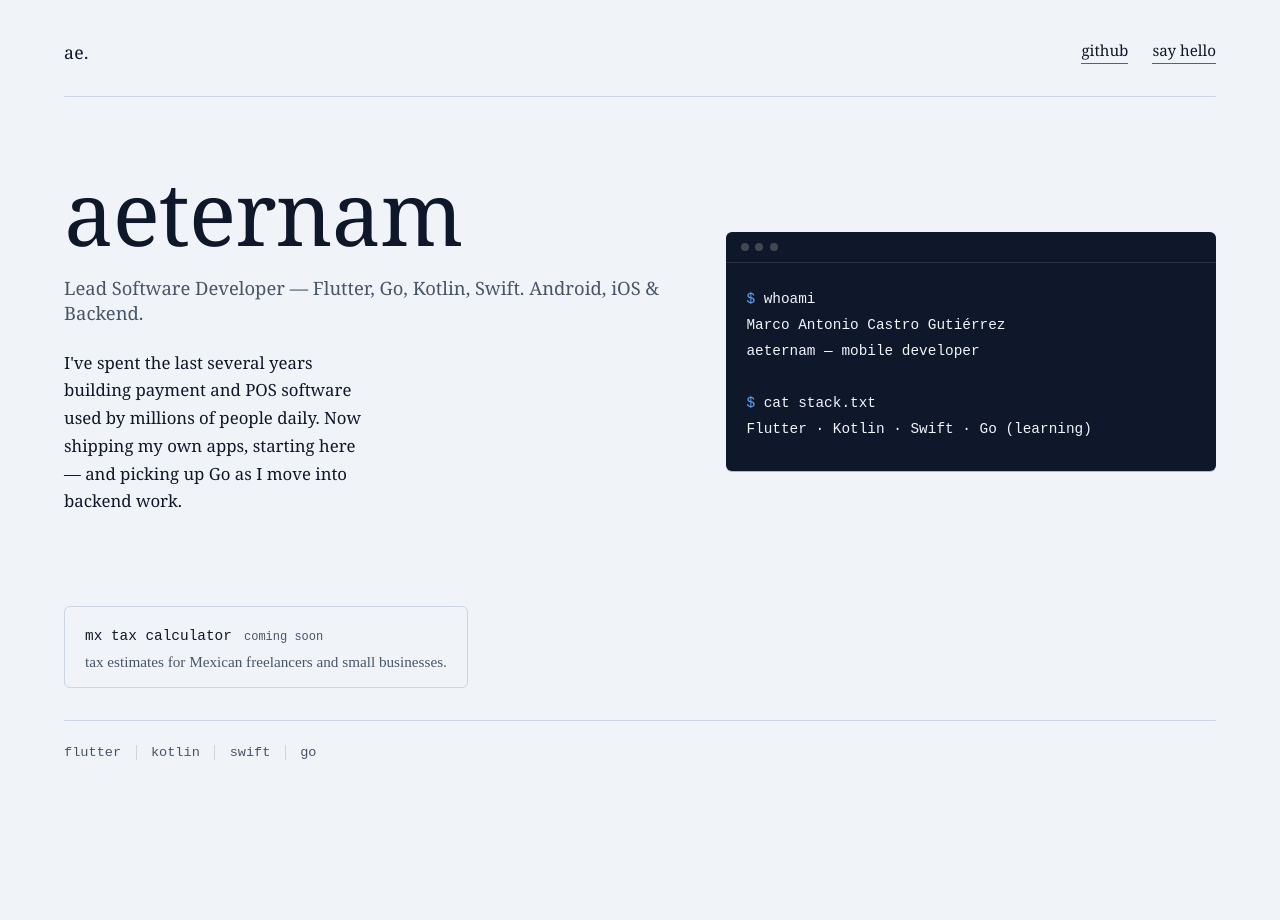
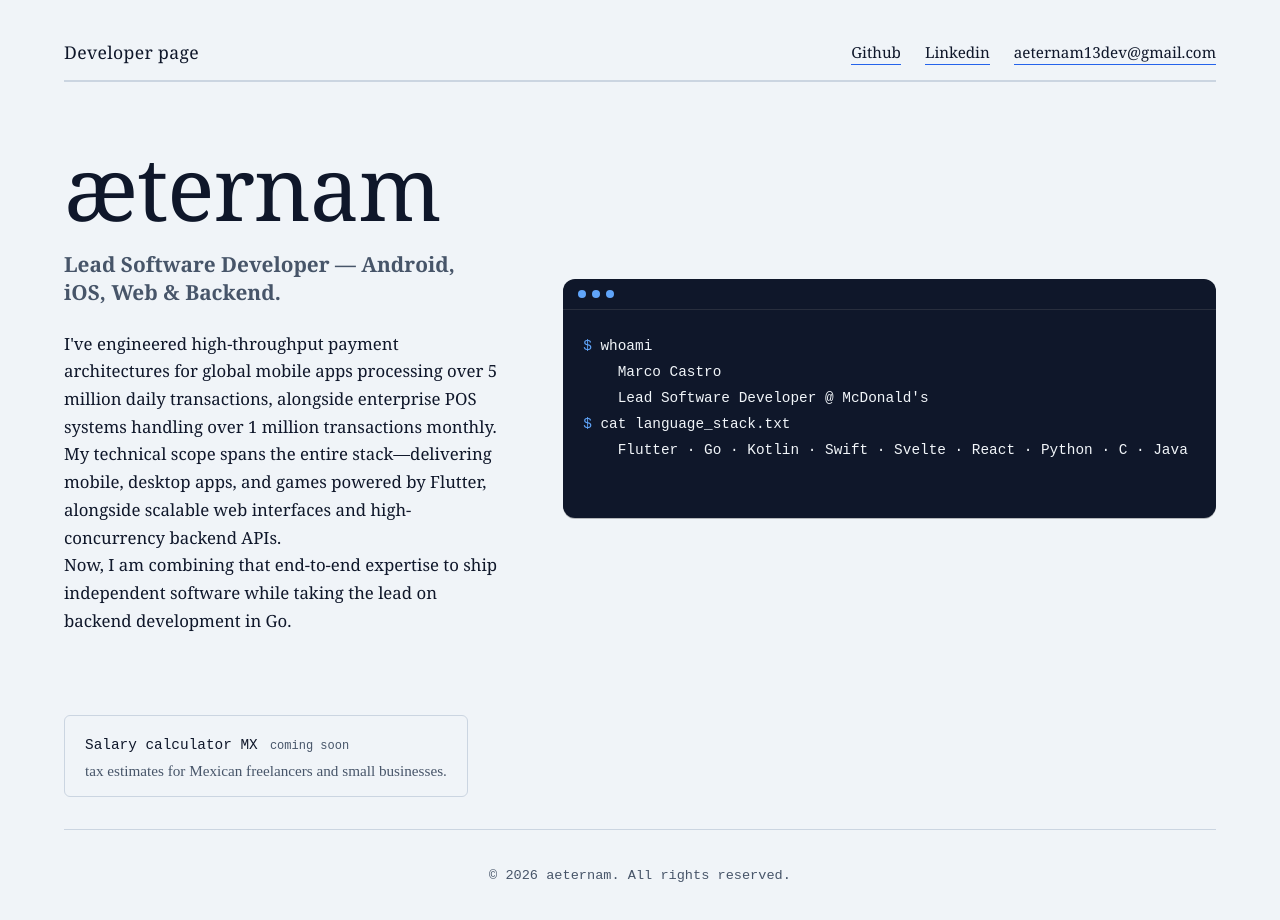
Before and after one commit to aeternam-13/aeternam-13.github.io, a SvelteKit app: page / in a window 1280 px wide. Shown: the top 920 px of the page. Before the commit the page ends 800 px from the top, so only its background shows below. Built offline with nearby package versions, Linux system fonts and the light colour scheme.

Commit message:
feat: Data and texts

```diff
--- a/src/routes/+page.svelte
+++ b/src/routes/+page.svelte
@@ -1,8 +1,19 @@
 <script lang="ts">
     const github = "https://github.com/aeternam-13";
-    const email = "macg.ae1313@gmail.com";
+    const email = "aeternam13dev@gmail.com";
+    const linkedin = "www.linkedin.com/in/aeternam";
 
-    const stack: string[] = ["flutter", "kotlin", "swift", "go"];
+    const stack: string[] = [
+        "Flutter",
+        "Go",
+        "Kotlin",
+        "Swift",
+        "Svelte",
+        "React",
+        "Python",
+        "C",
+        "Java",
+    ];
 
     type App = {
         name: string;
@@ -13,7 +24,7 @@
 
     const apps: App[] = [
         {
-            name: "mx tax calculator",
+            name: "Salary calculator MX",
             description:
                 "tax estimates for Mexican freelancers and small businesses.",
             href: "/mxtaxcalculator",
@@ -23,29 +34,38 @@
 </script>
 
 <svelte:head>
-    <title>aeternam — Lead Software Developer</title>
+    <title>æternam dev</title>
 </svelte:head>
 
 <main class="page">
     <header class="nav">
-        <span class="mark">ae.</span>
+        <span class="mark">Developer page</span>
         <div class="nav-links">
-            <a class="nav-link" href={github}>github</a>
-            <a class="nav-link" href={`mailto:${email}`}>say hello</a>
+            <span><a class="nav-link" href={github}>Github</a></span>
+            <span> <a class="nav-link" href={linkedin}>Linkedin</a></span>
+            <span>
+                <a class="nav-link" href={`mailto:${email}`}>{email}</a></span
+            >
         </div>
     </header>
 
     <section class="hero">
         <div class="hero-copy">
-            <h1>aeternam</h1>
+            <h1>æternam</h1>
             <p class="role">
-                Lead Software Developer — Flutter, Go, Kotlin, Swift. Android, iOS &amp; Backend.
+                Lead Software Developer — Android, iOS, Web &amp; Backend.
             </p>
             <p class="lede">
-                I've spent the last several years building payment and POS
-                software used by millions of people daily. Now shipping my own
-                apps, starting here — and picking up Go as I move into backend
-                work.
+                I've engineered high-throughput payment architectures for global
+                mobile apps processing over 5 million daily transactions,
+                alongside enterprise POS systems handling over 1 million
+                transactions monthly. <br>My technical scope spans the entire
+                stack—delivering mobile, desktop apps, and games powered by
+                Flutter, alongside scalable web interfaces and high-concurrency
+                backend APIs.
+                <br>Now, I am combining that end-to-end expertise to
+                ship independent software while taking the lead on backend
+                development in Go.
             </p>
         </div>
 
@@ -56,11 +76,13 @@
                 <span class="dot"></span>
             </div>
             <pre class="terminal-body"><span class="prompt">$</span> whoami
-Marco Antonio Castro Gutiérrez
-aeternam — mobile developer
-
-<span class="prompt">$</span> cat stack.txt
-Flutter · Kotlin · Swift · Go (learning)<span class="cursor">▌</span></pre>
+    Marco Castro
+    Lead Software Developer @ McDonald's
+<span class="prompt">$</span> cat language_stack.txt
+    {#each stack as tool, i}{tool +
+                        (i === stack.length - 1 ? " " : " · ")}{/each}<span
+                    class="cursor">▌</span
+                ></pre>
         </div>
     </section>
 
@@ -77,9 +99,7 @@ Flutter · Kotlin · Swift · Go (learning)<span class="cursor">▌</span></pre>
     </section>
 
     <footer class="stack">
-        {#each stack as tool, i}
-            <span class="tool" class:first={i === 0}>{tool}</span>
-        {/each}
+        <p>© 2026 aeternam. All rights reserved.</p>
     </footer>
 </main>
 
@@ -117,8 +137,8 @@ Flutter · Kotlin · Swift · Go (learning)<span class="cursor">▌</span></pre>
         display: flex;
         align-items: center;
         justify-content: space-between;
-        padding-bottom: 2rem;
-        border-bottom: 1px solid var(--line);
+        padding-bottom: 1rem;
+        border-bottom: 2px solid var(--line);
     }
 
     .mark {
@@ -152,14 +172,14 @@ Flutter · Kotlin · Swift · Go (learning)<span class="cursor">▌</span></pre>
     .hero {
         flex: 1;
         display: grid;
-        grid-template-columns: minmax(0, 1.1fr) minmax(0, 0.9fr);
+        grid-template-columns: minmax(0, 0.4fr) minmax(0, 0.6fr);
         gap: clamp(2rem, 5vw, 5rem);
         align-items: center;
         padding: clamp(3rem, 8vh, 6rem) 0;
     }
 
     .hero-copy {
-        max-width: 40rem;
+        max-width: 42rem;
     }
 
     .hero-copy h1 {
@@ -171,26 +191,22 @@ Flutter · Kotlin · Swift · Go (learning)<span class="cursor">▌</span></pre>
     }
 
     .role {
-        font-size: 1.15rem;
+        font-size: 1.30rem;
         color: var(--ink-soft);
         margin: 0 0 1.5rem;
+        font-weight: bold;
     }
 
     .lede {
         font-size: 1.05rem;
         line-height: 1.65;
         color: var(--ink);
-        max-width: 32ch;
-    }
 
-    .lede em {
-        font-style: italic;
-        color: var(--patina);
     }
 
     .terminal {
         background: var(--terminal-bg);
-        border-radius: 6px;
+        border-radius: 12px;
         overflow: hidden;
         box-shadow: 0 1px 0 rgba(0, 0, 0, 0.25);
         justify-self: stretch;
@@ -207,7 +223,7 @@ Flutter · Kotlin · Swift · Go (learning)<span class="cursor">▌</span></pre>
         width: 8px;
         height: 8px;
         border-radius: 50%;
-        background: rgba(219, 213, 199, 0.25);
+        background: var(--patina-light);
     }
 
     .terminal-body {
@@ -297,6 +313,7 @@ Flutter · Kotlin · Swift · Go (learning)<span class="cursor">▌</span></pre>
 
     .stack {
         display: flex;
+        justify-content: center;
         flex-wrap: wrap;
         gap: 0.9rem;
         padding-top: 1.5rem;
@@ -306,16 +323,6 @@ Flutter · Kotlin · Swift · Go (learning)<span class="cursor">▌</span></pre>
         color: var(--ink-soft);
     }
 
-    .tool {
-        padding-left: 0.9rem;
-        border-left: 1px solid var(--line);
-    }
-
-    .tool.first {
-        padding-left: 0;
-        border-left: none;
-    }
-
     @media (max-width: 760px) {
         .hero {
             grid-template-columns: 1fr;
```
